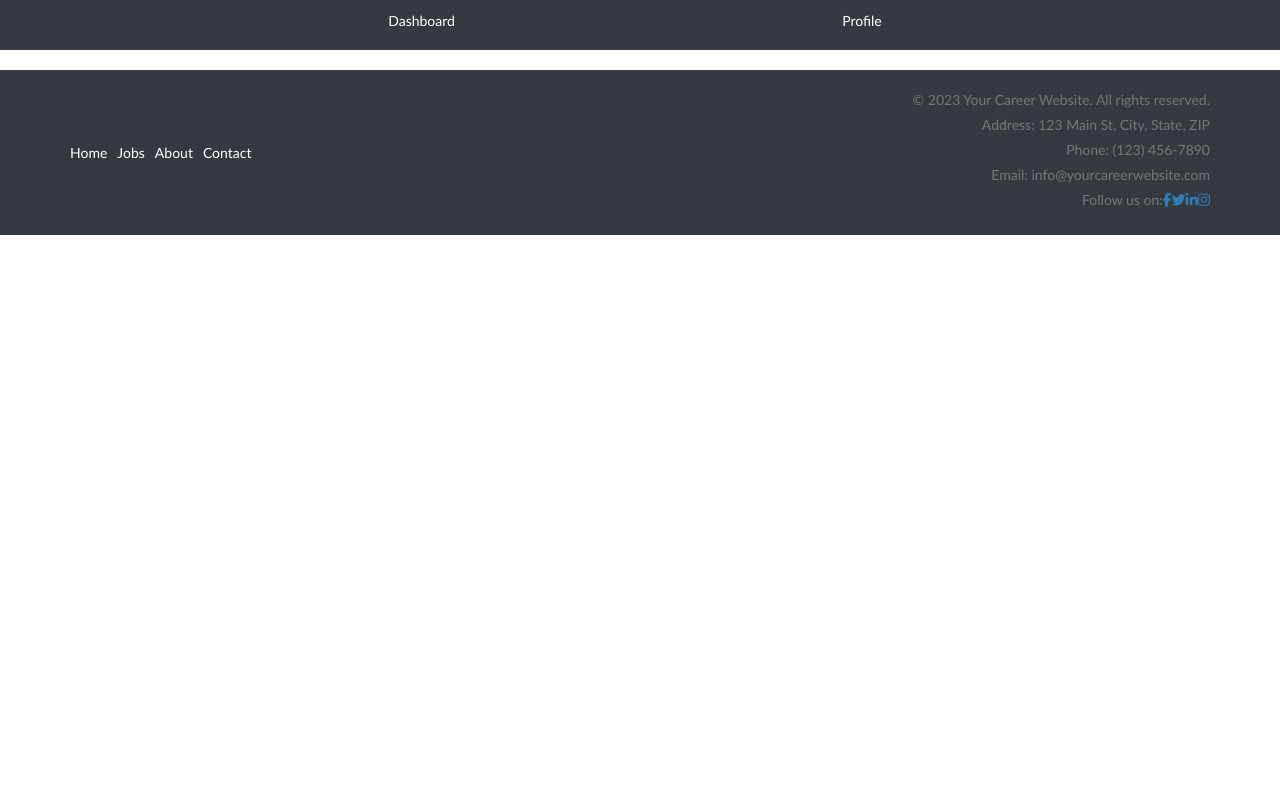
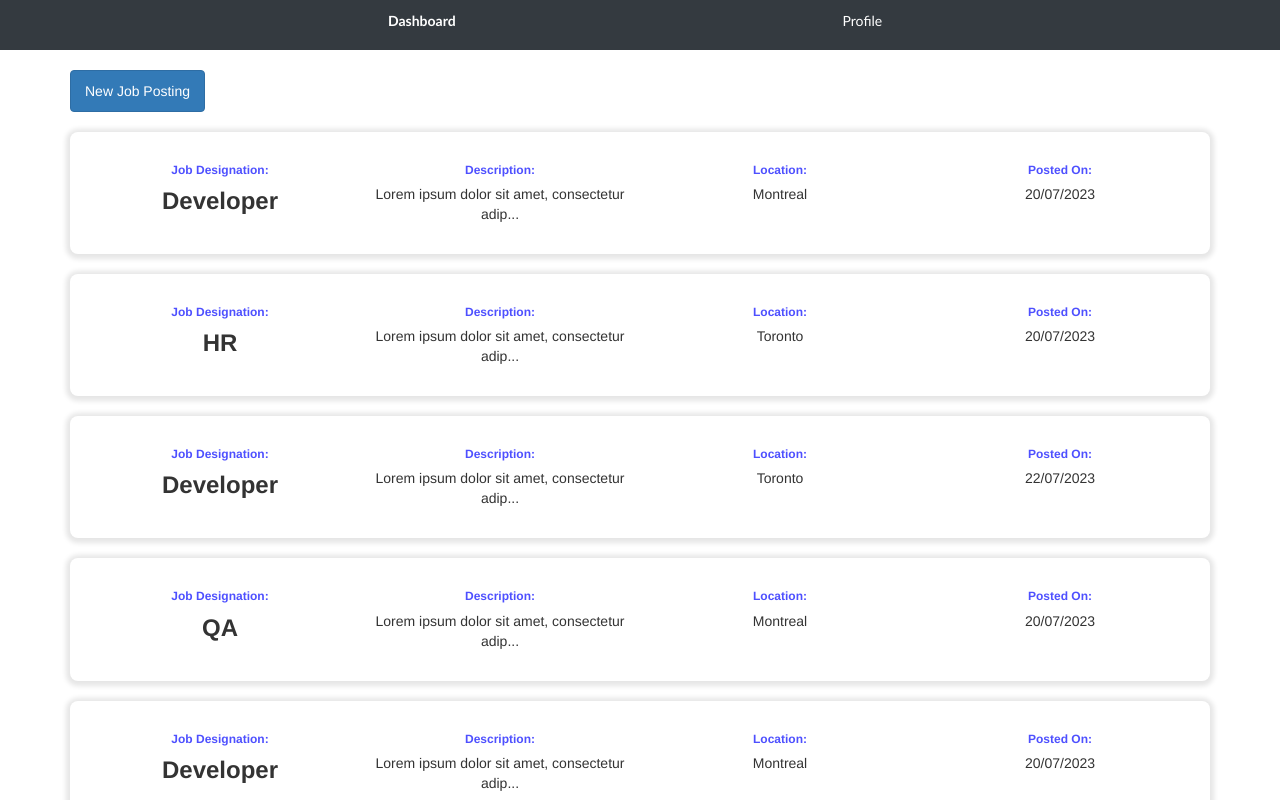
Before and after one commit to roshansadath/CareerPaths---Career-Services-Application, an Angular app in the folder project/frontend/careerPath-UI/: page /dashboard in a window 1280 px wide. Before the commit this address led to /. Shown: the top 800 px of the page. Built offline with nearby package versions, Linux system fonts and the light colour scheme.

Commit message:
Linked webpages

```diff
--- a/project/frontend/careerPath-UI/src/app/app-routing.module.ts
+++ b/project/frontend/careerPath-UI/src/app/app-routing.module.ts
@@ -4,11 +4,15 @@ import { LoginComponent } from './login/login.component';
 import { NewJobPostingComponent } from './new-job-posting/new-job-posting.component';
 import { DashboardComponent } from './dashboard/dashboard.component';
 import { JobPostingDetailComponent } from './job-posting-detail/job-posting-detail.component';
+import { UserProfileComponent } from './user-profile/user-profile.component';
 
 const routes: Routes = [
   { path: '', redirectTo: '/login', pathMatch: 'full' },
   { path: 'login', component: LoginComponent },
-  { path: 'posting/new', component: NewJobPostingComponent}
+  { path: 'profile', component: UserProfileComponent },
+  { path: 'dashboard', component: DashboardComponent },
+  { path: 'dashboard/posting', component: JobPostingDetailComponent },
+  { path: 'dashboard/posting/new', component: NewJobPostingComponent }
 ];
 
 @NgModule({
--- a/project/frontend/careerPath-UI/src/app/app.component.html
+++ b/project/frontend/careerPath-UI/src/app/app.component.html
@@ -1,6 +1,6 @@
 <app-header></app-header>
 <router-outlet></router-outlet>
-<app-footer></app-footer>
+<!-- <app-footer></app-footer> -->
 <!-- <app-user-profile></app-user-profile> -->
 <!-- <app-dashboard></app-dashboard> -->
 <!-- <app-login></app-login> -->
--- a/project/frontend/careerPath-UI/src/app/constants/constant.ts
+++ b/project/frontend/careerPath-UI/src/app/constants/constant.ts
@@ -1 +1 @@
-export const APIUrl = "http://localhost:5500";
+export const APIUrl = "https:/localhost:5000";
--- a/project/frontend/careerPath-UI/src/app/employer-dashboard/employer-dashboard.component.html
+++ b/project/frontend/careerPath-UI/src/app/employer-dashboard/employer-dashboard.component.html
@@ -1,6 +1,6 @@
 <div class="container">
     <div>
-        <a routerLink="/posting/new" class="btn btn-primary posting-btn">New Job Posting</a>
+        <a routerLink="/dashboard/posting/new" class="btn btn-primary posting-btn">New Job Posting</a>
     </div>
     <div *ngFor="let job of jobPosting" (click)="openJobDetail(job)">
         <app-card [cardTitle]="job.title" [cardDesc]="job.desc" [cardLocation]="job.location" [cardDate]="job.date"></app-card>
--- a/project/frontend/careerPath-UI/src/app/employer-dashboard/employer-dashboard.component.ts
+++ b/project/frontend/careerPath-UI/src/app/employer-dashboard/employer-dashboard.component.ts
@@ -1,5 +1,6 @@
 import { Component } from '@angular/core';
 import { EmployerService } from '../services/employer/employer.service';
+import { Router } from '@angular/router';
 
 @Component({
   selector: 'app-employer-dashboard',
@@ -11,7 +12,8 @@ export class EmployerDashboardComponent {
 
   }
 
-  constructor(private employerService: EmployerService){
+  constructor(private employerService: EmployerService,
+    private router: Router){
 
   }
   jobPosting = [
@@ -38,5 +40,6 @@ export class EmployerDashboardComponent {
   openJobDetail(job: any){
     console.log(job);
     this.employerService.getJobDetail(job);
+    this.router.navigate(['/dashboard/posting']);
   }
 }
--- a/project/frontend/careerPath-UI/src/app/services/login/login.service.ts
+++ b/project/frontend/careerPath-UI/src/app/services/login/login.service.ts
@@ -14,6 +14,7 @@ export class LoginService {
 
   sendLoginData(data: any): Observable<any>{
     console.log(data);
+    // let formData = JSON.stringify(data);
     return this.http.post(`${APIUrl}/login`, data);
   }
 }
```
